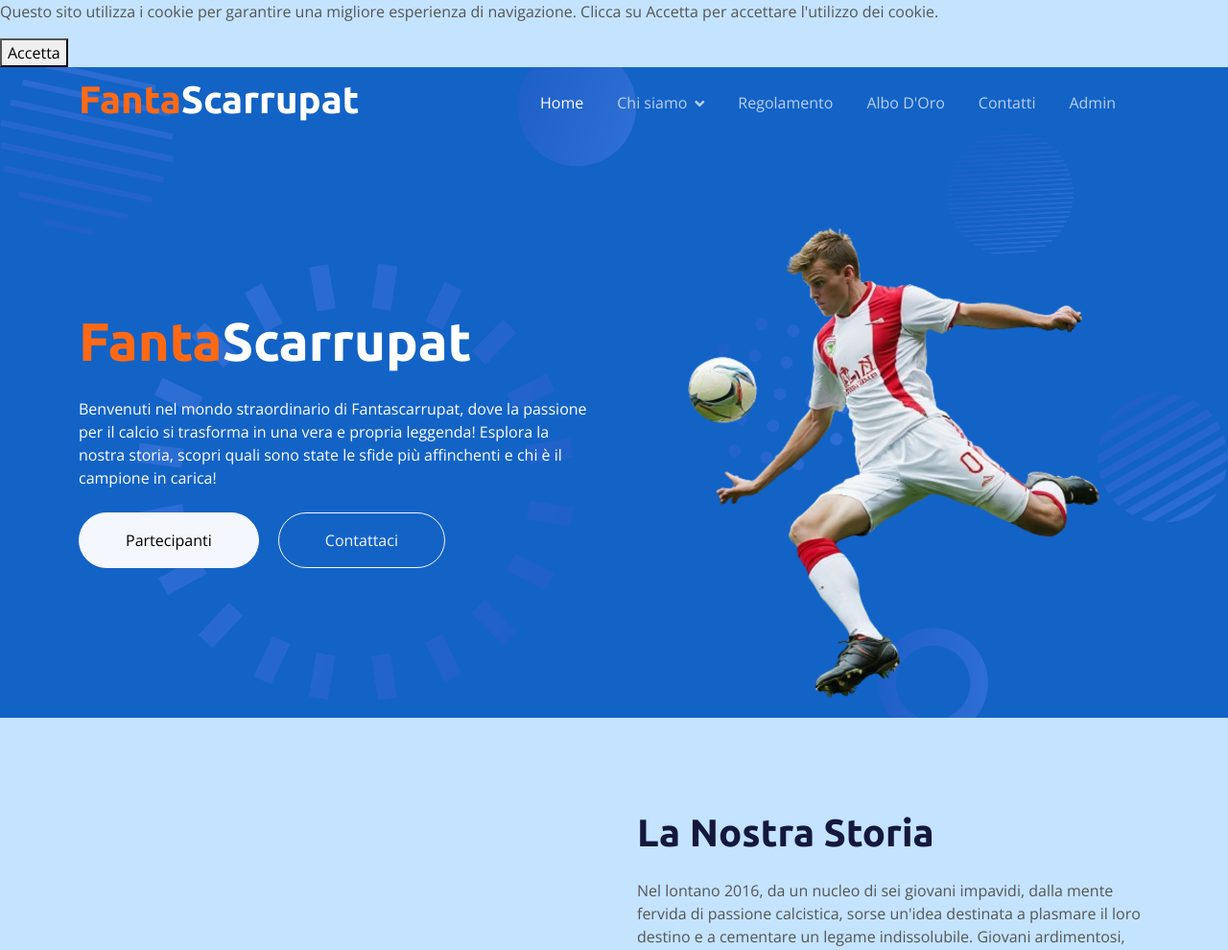
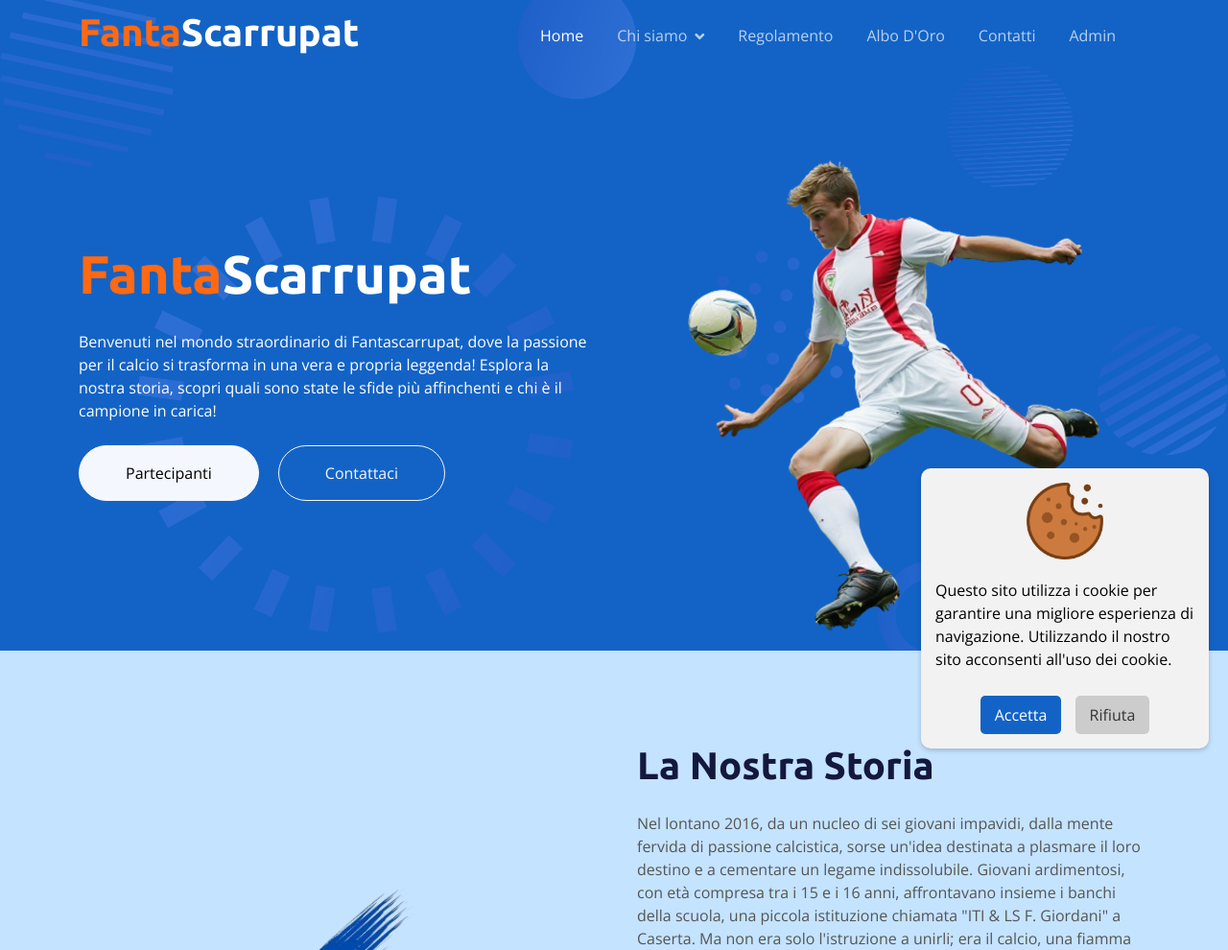
Before and after one commit to AntonioDG30/FantaScarrupat, a PHP site: page / in a window 1280 px wide. Shown: the top 990 px of the page at 96% size. Run offline with PHP 8.4, Linux system fonts and the light colour scheme; data comes from the database, SQL or seed files in the repository; some libraries are stand-ins or nearby versions.

Commit message:
BugFix, implementazione finita cookie

```diff
--- a/css/style.css
+++ b/css/style.css
@@ -950,3 +950,62 @@ a:is(:hover, :focus) figcaption {
     padding-right: 0;
     border-right: none;
 }
+
+/*** Cookie ***/
+.cookie-banner {
+  position: fixed;
+  bottom: 20px;
+  right: 20px;
+  background-color: #f2f2f2;
+  color: #000000;
+  padding: 15px;
+  border-radius: 10px;
+  box-shadow: 0 2px 5px rgba(0, 0, 0, 0.2);
+  max-width: 300px;
+  text-align: center;
+  z-index: 9999;
+}
+
+.img-cookie {
+  width: 80px;
+  height: 80px;
+  display: block;
+  margin: auto;
+}
+
+.cookie-banner p {
+  text-align: left;
+  margin-top: 20px;
+}
+
+.cookie-banner button {
+  background-color: var(--primary);
+  color: #fff;
+  border: none;
+  padding: 8px 15px;
+  cursor: pointer;
+  border-radius: 5px;
+  margin-top: 10px;
+}
+
+.cookie-banner button.refuse {
+  background-color: #ccc;
+  color: #333;
+  margin-left: 10px;
+}
+
+@media screen and (max-width: 799px) {
+  .cookie-banner {
+    left: 50%;
+    transform: translateX(-50%);
+    width: 90%; /* Riduce la larghezza del banner al 90% dello schermo */
+    max-width: none;
+  }
+}
+
+@media screen and (min-width: 800px) {
+  .cookie-banner {
+    left: auto;
+    right: 20px;
+  }
+}
--- a/index.php
+++ b/index.php
@@ -21,7 +21,7 @@
     <link href="https://cdnjs.cloudflare.com/ajax/libs/font-awesome/5.10.0/css/all.min.css" rel="stylesheet">
     <link href="https://cdn.jsdelivr.net/npm/bootstrap-icons@1.4.1/font/bootstrap-icons.css" rel="stylesheet">
 
-    <!-- Libraries Stylesheet -->
+  <!-- Libraries Stylesheet -->
     <link href="lib/animate/animate.min.css" rel="stylesheet">
     <link href="lib/owlcarousel/assets/owl.carousel.min.css" rel="stylesheet">
 
@@ -33,9 +33,11 @@
 </head>
 
 <body>
-    <div id="cookie-consent-popup" style="display: none;">
-      <p>Questo sito utilizza i cookie per garantire una migliore esperienza di navigazione. Clicca su Accetta per accettare l'utilizzo dei cookie.</p>
+    <div class="cookie-banner" id="cookie-consent-popup" style="display: none;">
+      <img src="img/cookie.png" class="img-cookie">
+      <p>Questo sito utilizza i cookie per garantire una migliore esperienza di navigazione. Utilizzando il nostro sito acconsenti all'uso dei cookie.</p>
       <button id="accept-cookie-btn">Accetta</button>
+      <button class="refuse" id="refuse-cookie-btn">Rifiuta</button>
     </div>
     <?php
       global $conn;
@@ -261,7 +263,6 @@
     <script src="lib/waypoints/waypoints.min.js"></script>
     <script src="lib/counterup/counterup.min.js"></script>
     <script src="lib/owlcarousel/owl.carousel.min.js"></script>
-
     <script>
       // Funzione per impostare un cookie di consenso
       function setCookie(name, value, days) {
@@ -304,6 +305,9 @@
       });
     </script>
 
+
+
+
     <!-- Template Javascript -->
     <script src="js/main.js"></script>
     <?php
--- a/php/contVisual.php
+++ b/php/contVisual.php
@@ -13,6 +13,7 @@ if ($consent_given) {
   $page_url = $_SERVER['REQUEST_URI'];
 
   // Ottieni l'orario corrente
+  date_default_timezone_set('Europe/Rome');
   $current_time = date("Y-m-d H:i:s");
 
   // Anonimizza l'indirizzo IP
@@ -31,10 +32,6 @@ if ($consent_given) {
 
     // Verifica se la sessione è stata inattiva per più del tempo massimo consentito
     if (time() - $last_activity_time > $max_inactive_time) {
-      // Chiudi la sessione inattiva
-      $sql = "DELETE FROM sessions WHERE ip_address = '$anon_ip_address'";
-      $conn->query($sql);
-
       // Crea una nuova sessione
       $sql = "INSERT INTO sessions (ip_address, start_time, last_activity) VALUES ('$anon_ip_address', '$current_time', '$current_time')";
       $conn->query($sql);
```
Also changed, not shown: img/cookie.png (added).
